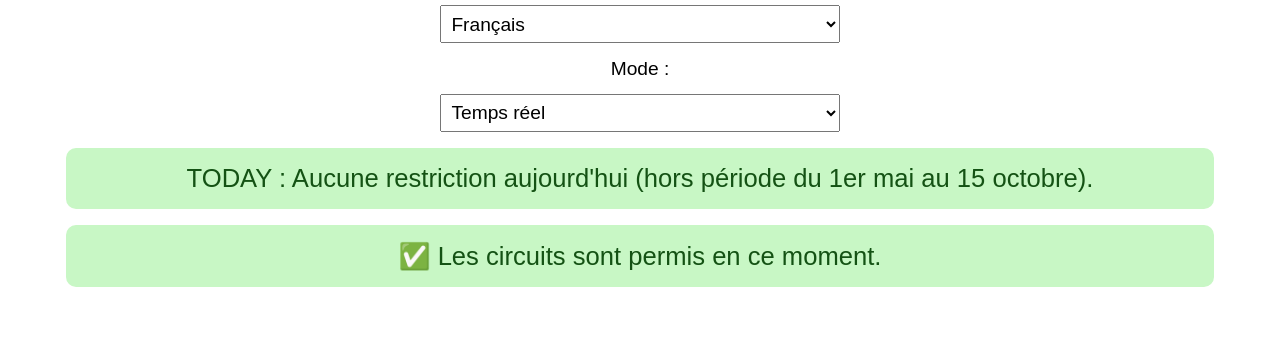
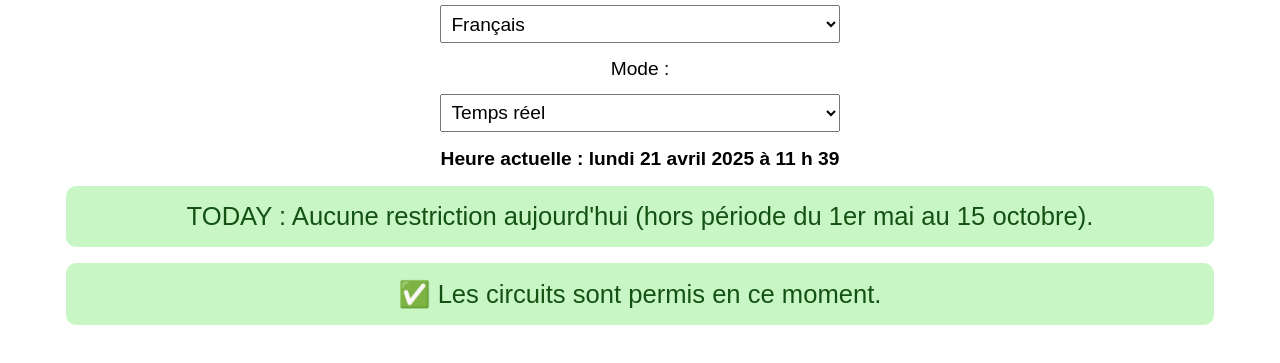
Before and after one commit to shochart514/YJN-CIRCUITS, a plain HTML site: page index.html in a window 1280 px wide. Shown: the part 135-498 px from the top of the page. Drawn offline with Linux system fonts and the light colour scheme.

Commit message:
Add files via upload

```diff
--- a/index.html
+++ b/index.html
@@ -41,6 +41,12 @@
       box-sizing: border-box;
     }
 
+    #currentTimeDisplay {
+      font-size: 1.2rem;
+      margin-top: 1rem;
+      font-weight: bold;
+    }
+
     button {
       cursor: pointer;
     }
@@ -80,6 +86,8 @@
     <input type="datetime-local" id="customDateTime" onchange="updateDashboardFromInput()">
   </div>
 
+  <div id="currentTimeDisplay"></div>
+
   <div id="restrictionDescription" class="status"></div>
   <div id="currentStatus" class="status"></div>
 
@@ -117,7 +125,9 @@
         friSat: "Aujourd'hui, les circuits sont interdits avant 8 h et après 17 h.",
         sundaySummer: "Aujourd'hui (dimanche entre le 1er juillet et le 15 août), les circuits sont interdits toute la journée.",
         sundayAllowed: "Aujourd'hui est un dimanche autorisé pour les circuits, mais seulement entre 10 h et 17 h.",
-        sundayProhibited: "Aujourd'hui est un dimanche sans circuits (1 dimanche sur 2)."
+        sundayProhibited: "Aujourd'hui est un dimanche sans circuits (1 dimanche sur 2).",
+        currentTime: "Heure actuelle",
+        selectedTime: "Date/heure sélectionnée"
       },
       en: {
         title: "Touch-and-Go Restrictions at CYJN",
@@ -134,7 +144,9 @@
         friSat: "Today, circuits are prohibited before 8 a.m. and after 5 p.m.",
         sundaySummer: "Today (Sunday between July 1 and August 15), circuits are not allowed all day.",
         sundayAllowed: "Today is a Sunday when circuits are allowed, but only between 10 a.m. and 5 p.m.",
-        sundayProhibited: "Today is a Sunday with no circuits (every other Sunday)."
+        sundayProhibited: "Today is a Sunday with no circuits (every other Sunday).",
+        currentTime: "Current time",
+        selectedTime: "Selected time"
       }
     };
 
@@ -205,6 +217,16 @@
       const restriction = getRestrictions(now);
       const msg = messages[currentLang];
 
+      // ⏰ Show current or selected time
+      const display = document.getElementById("currentTimeDisplay");
+      const isRealTime = !dateOverride;
+      const label = isRealTime ? msg.currentTime : msg.selectedTime;
+      const formatted = now.toLocaleString(currentLang === 'fr' ? 'fr-CA' : 'en-CA', {
+        weekday: 'long', year: 'numeric', month: 'long', day: 'numeric',
+        hour: '2-digit', minute: '2-digit'
+      });
+      display.textContent = `${label} : ${formatted}`;
+
       document.getElementById("restrictionDescription").textContent = `TODAY : ${restriction.message}`;
       document.getElementById("restrictionDescription").className = `status ${restriction.color}`;
 
@@ -249,7 +271,6 @@
       modeSelect.options[0].textContent = msg.real;
       modeSelect.options[1].textContent = msg.custom;
 
-      // Update URL
       const url = new URL(window.location);
       url.searchParams.set('lang', currentLang);
       window.history.replaceState({}, '', url);
@@ -269,7 +290,7 @@
       }
     }
 
-    // On load
+    // Initial load
     document.getElementById("language").value = currentLang;
     onLanguageChange();
     startAutoRefresh();
```
